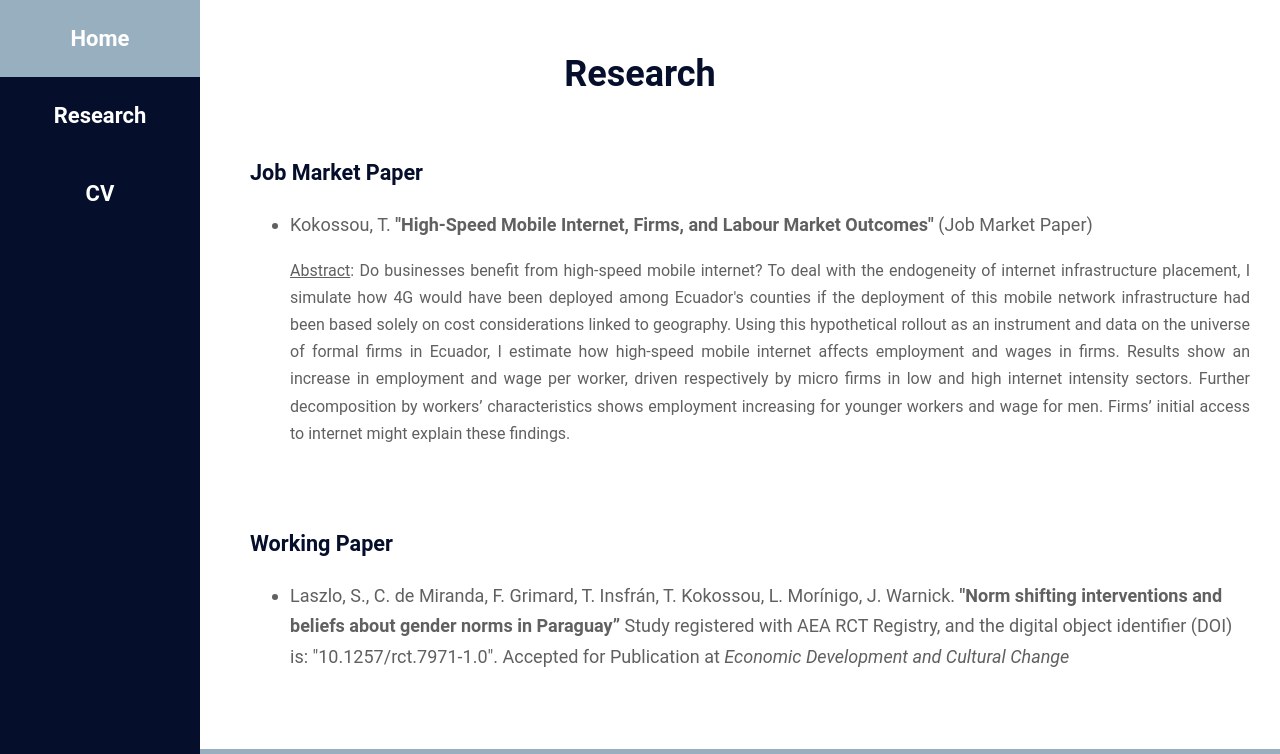
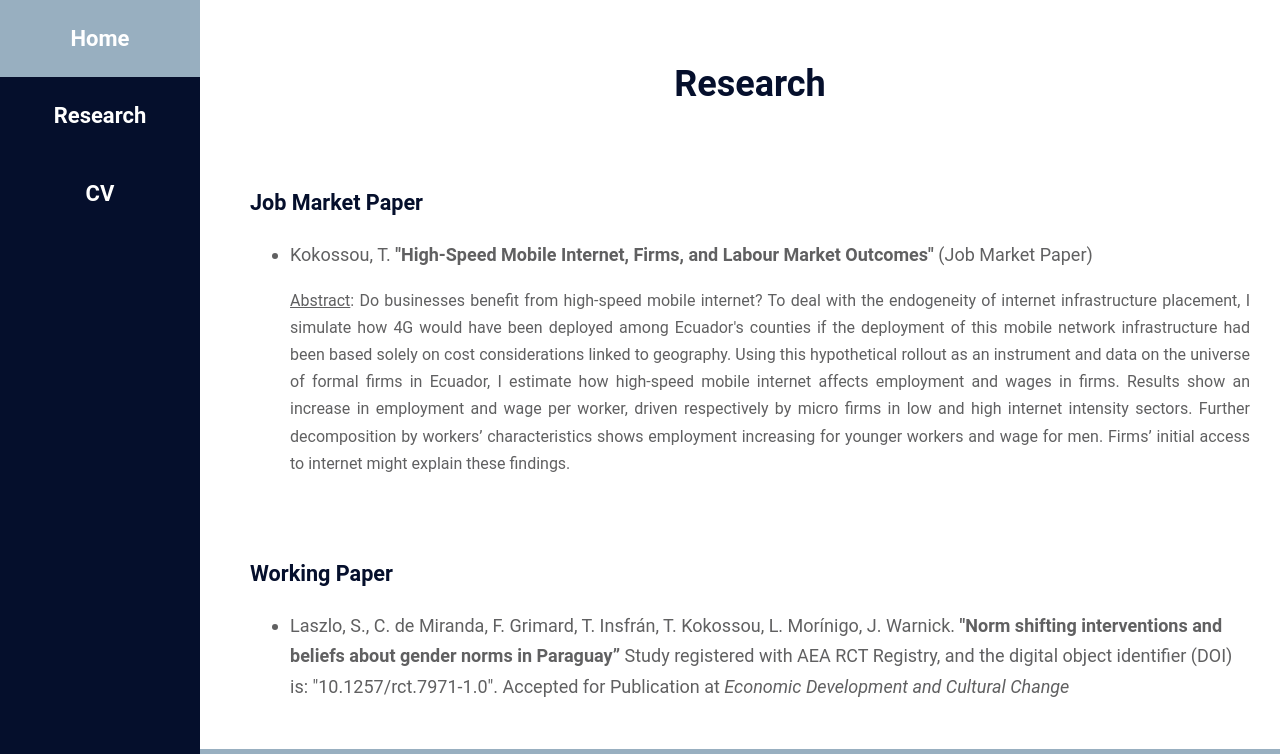
Before and after one commit to thomaskokossou/thomaskokossou.github.io, a plain HTML site: page research.html in a window 1280 px wide. Shown: the top 754 px of the page. Drawn offline with Linux system fonts and the light colour scheme.

Commit message:
Update research.html

```diff
--- a/research.html
+++ b/research.html
@@ -115,7 +115,7 @@
   </nav>
 
   <!-- Main Title  -->
-  <div style=" color: #050f2c;">
+  <div class="main-content" style=" color: #050f2c;">
     <h1 style="text-align: center; padding: 20px 0; margin-bottom: 0;">Research</h1>
   </div>
 
```
